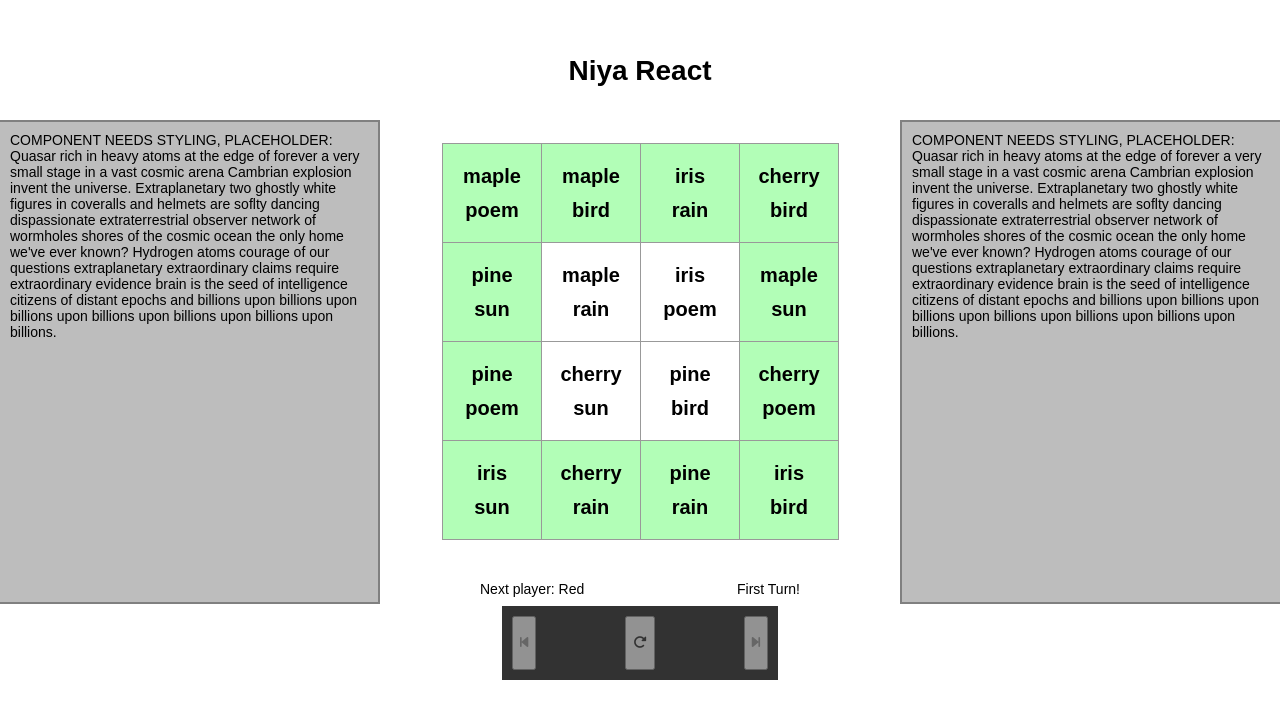
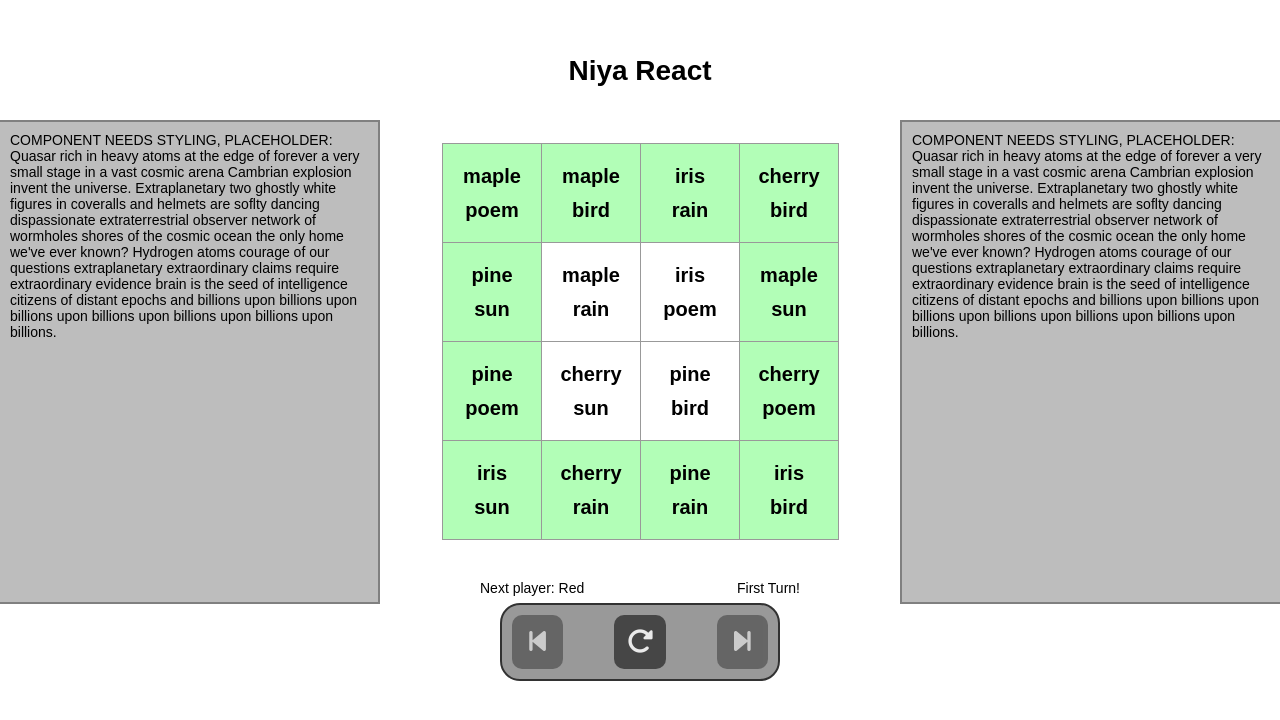
Before and after one commit to Lunatico9/niya-react, a React (Create React App) app: page / in a window 1280 px wide. Shown: the top 720 px of the page. Built offline with nearby package versions, Linux system fonts and the light colour scheme.

Commit message:
Styled history buttons

```diff
--- a/src/App.css
+++ b/src/App.css
@@ -83,13 +83,21 @@ body {
   height: 50%;
   display: flex;
   justify-content: space-between;
-  background-color: black;
+  background-color: grey;
+  border: solid black 2px;
+  border-radius: 20px;
   opacity: 0.8;
   padding: 10px;
 }
 
 .back, .forward, .new-game {
-  opacity: 0.5;
+  background-color: black;
+  border: none;
+  color: white;
+  width: 20%;
+  border-radius: 10px;
+  transition: 0.3s;
+  opacity: 0.8;
 }
 
 .title {
@@ -97,7 +105,7 @@ body {
 }
 
 .disable {
-  color: grey;
+  opacity: 0.5;
 }
 
 @media (max-width: 400px) {
--- a/src/App.js
+++ b/src/App.js
@@ -241,9 +241,9 @@ render() {
     const previousPlayerVictory = this.checkVictory(previousPlayer, current.colors, availableMoves);
 
     const buttons = [
-        <button className={this.state.stepNumber > 0  ? "back" : "back disable"} key={0} onClick={() => this.back(this.state.stepNumber)}><i class="fas fa-step-backward"></i></button>,
-        <button className="new-game" key={1} onClick={this.newGame}><i class="fas fa-redo-alt"></i></button>,
-        <button className={this.state.stepNumber < this.state.history.length - 1  ? "forward" : "forward disable"} key={2} onClick={() => this.forward(this.state.stepNumber)}><i class="fas fa-step-forward"></i></button>
+        <button className={this.state.stepNumber > 0  ? "back" : "back disable"} key={0} onClick={() => this.back(this.state.stepNumber)}><i class="fas fa-step-backward fa-2x"></i></button>,
+        <button className="new-game" key={1} onClick={this.newGame}><i class="fas fa-redo-alt fa-2x"></i></button>,
+        <button className={this.state.stepNumber < this.state.history.length - 1  ? "forward" : "forward disable"} key={2} onClick={() => this.forward(this.state.stepNumber)}><i class="fas fa-step-forward fa-2x"></i></button>
     ];
 
     return (
```
